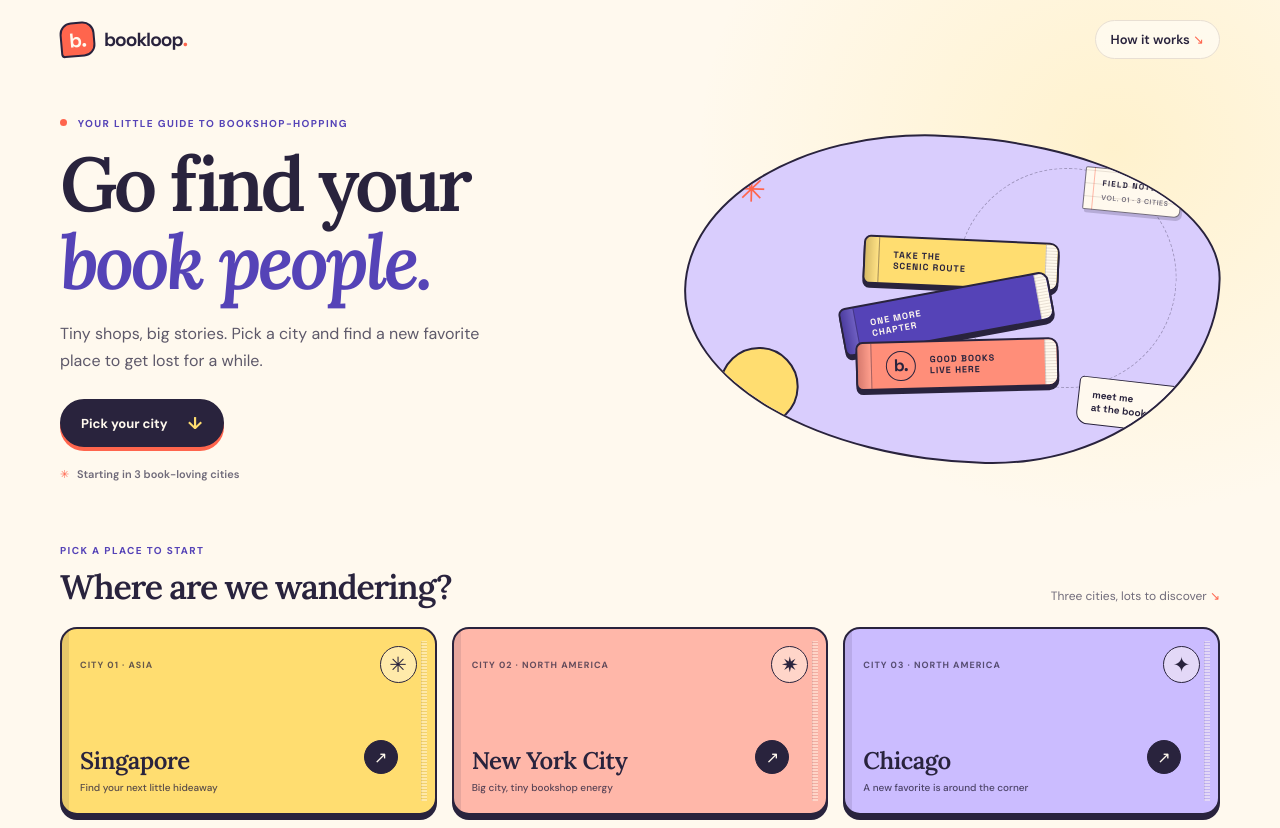
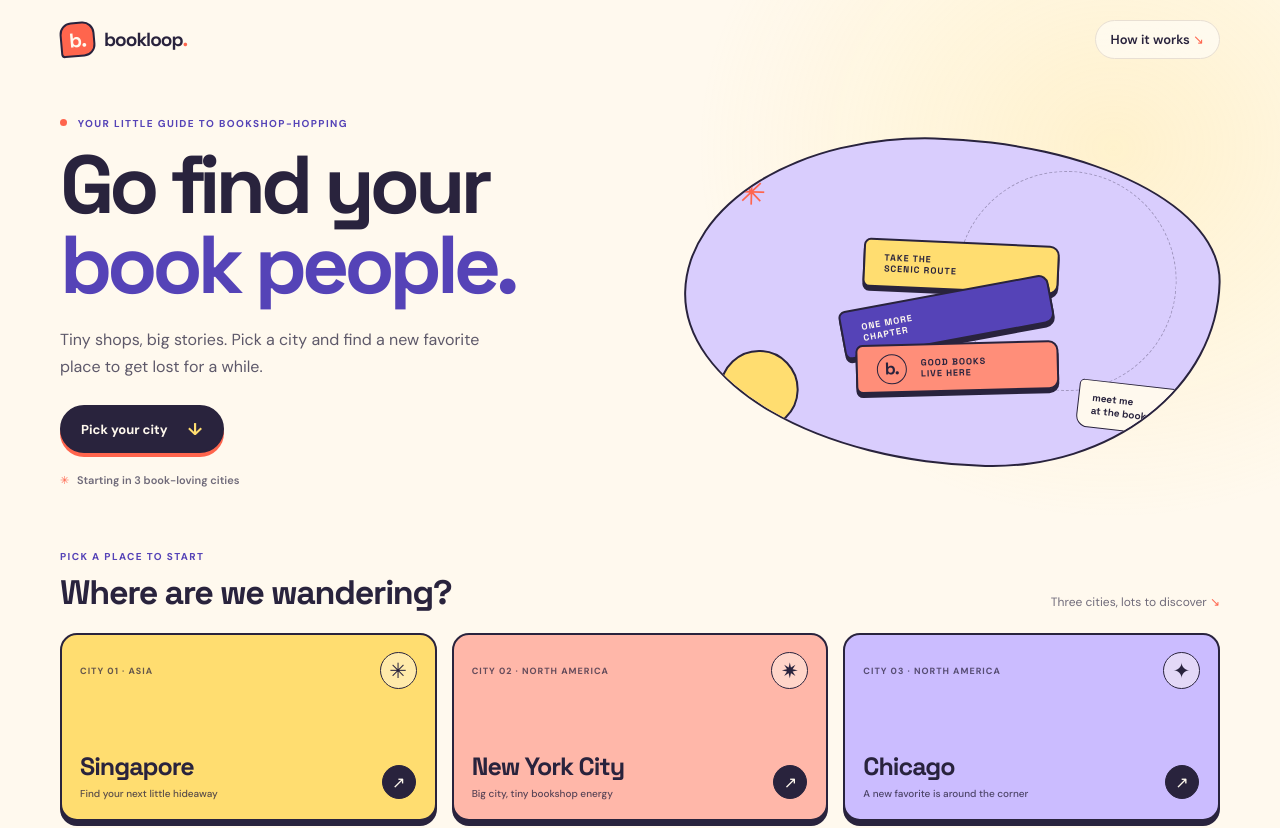
Before and after one commit to Scott-Switzer/bookstore-finder, a plain HTML site: page index.html in a window 1280 px wide. Shown: the top 828 px of the page. Drawn offline with nearby package versions, Linux system fonts and the light colour scheme.

Commit message:
Revert bookish editorial design details
Co-authored-by: Copilot <223556219+Copilot@users.noreply.github.com>

```diff
--- a/index.html
+++ b/index.html
@@ -33,7 +33,6 @@
         <div class="hero-art" aria-hidden="true">
           <span class="art-spark art-spark-one">✳</span>
           <span class="art-spark art-spark-two">✦</span>
-          <span class="journal-label"><span>FIELD NOTES</span><span>VOL. 01 · 3 CITIES</span></span>
           <div class="book-stack">
             <div class="book book-back"><span>TAKE THE<br>SCENIC ROUTE</span></div>
             <div class="book book-middle"><span>ONE MORE<br>CHAPTER</span></div>
--- a/styles.css
+++ b/styles.css
@@ -1,4 +1,4 @@
-@import url("https://fonts.googleapis.com/css2?family=DM+Sans:wght@400;500;600;700&family=Lora:ital,wght@0,500;0,600;1,500;1,600&family=Space+Grotesk:wght@400;500;600;700&display=swap");
+@import url("https://fonts.googleapis.com/css2?family=DM+Sans:wght@400;500;600;700&family=Space+Grotesk:wght@400;500;600;700&display=swap");
 
 :root {
   color-scheme: light;
@@ -448,7 +448,7 @@ a:focus-visible,
 .popup-title {
   margin: 0 0 3px;
   color: var(--ink);
-  font-family: "Lora", Georgia, serif;
+  font-family: "Playfair Display", Georgia, serif;
   font-size: 16px;
 }
 
@@ -527,38 +527,6 @@ main,
   letter-spacing: -1px;
 }
 
-.journal-label {
-  position: absolute;
-  z-index: 2;
-  top: 29px;
-  right: 40px;
-  display: grid;
-  gap: 5px;
-  padding: 9px 11px 8px 17px;
-  border: 1px solid rgb(41 35 61 / 65%);
-  border-radius: 2px 8px 6px 2px;
-  color: var(--ink);
-  background:
-    linear-gradient(90deg, transparent 0 8px, rgb(255 101 77 / 45%) 8px 9px, transparent 9px),
-    repeating-linear-gradient(0deg, #fff9ee 0 12px, #e8dfd3 12px 13px);
-  box-shadow: 2px 3px 0 rgb(41 35 61 / 20%);
-  transform: rotate(4deg);
-}
-
-.journal-label span:first-child {
-  font-family: "Space Grotesk", sans-serif;
-  font-size: 8px;
-  font-weight: 700;
-  letter-spacing: 1.2px;
-}
-
-.journal-label span:last-child {
-  color: var(--muted);
-  font-size: 7px;
-  font-weight: 600;
-  letter-spacing: 0.6px;
-}
-
 .wordmark-icon {
   width: 35px;
   height: 35px;
@@ -619,20 +587,20 @@ main,
 
 h1,
 h2 {
-  font-family: "Lora", Georgia, serif;
-  font-weight: 600;
+  font-family: "Space Grotesk", "DM Sans", sans-serif;
+  font-weight: 700;
 }
 
 h1 {
   margin-bottom: 20px;
-  font-size: clamp(50px, 6.6vw, 76px);
-  letter-spacing: -3.8px;
-  line-height: 1.02;
+  font-size: clamp(52px, 7.3vw, 82px);
+  letter-spacing: -5px;
+  line-height: 0.98;
 }
 
 h1 span {
   color: var(--green);
-  font-style: italic;
+  font-style: normal;
 }
 
 .intro-copy {
@@ -743,8 +711,7 @@ a:focus-visible,
   display: flex;
   align-items: center;
   justify-content: flex-start;
-  padding-left: 28px;
-  overflow: hidden;
+  padding-left: 19px;
   border: 2px solid var(--ink);
   border-radius: 7px 10px 10px 7px;
   box-shadow: 0 4px 0 var(--ink);
@@ -753,37 +720,6 @@ a:focus-visible,
   font-weight: 700;
   letter-spacing: 1px;
   line-height: 1.2;
-}
-
-.book::before,
-.book::after {
-  position: absolute;
-  top: 0;
-  bottom: 0;
-  content: "";
-}
-
-.book::before {
-  left: 0;
-  width: 13px;
-  border-right: 1px solid rgb(41 35 61 / 28%);
-  background: linear-gradient(90deg, rgb(41 35 61 / 19%), rgb(255 255 255 / 15%));
-}
-
-.book::after {
-  right: 0;
-  width: 11px;
-  border-left: 1px solid rgb(41 35 61 / 20%);
-  background: repeating-linear-gradient(
-    0deg,
-    #fff9ee 0 2px,
-    #e8dfd3 2px 3px
-  );
-}
-
-.book > span {
-  position: relative;
-  z-index: 1;
 }
 
 .book-back {
@@ -907,29 +843,6 @@ h2 {
   transition: transform 160ms ease, box-shadow 160ms ease;
 }
 
-.city-card > span {
-  position: relative;
-  z-index: 1;
-}
-
-.city-card::before {
-  width: 7px;
-  position: absolute;
-  inset: 0 auto 0 0;
-  background: rgb(41 35 61 / 11%);
-  content: "";
-}
-
-.city-card::after {
-  width: 5px;
-  position: absolute;
-  inset: 12px 8px 12px auto;
-  border-left: 1px solid rgb(41 35 61 / 12%);
-  background: repeating-linear-gradient(0deg, rgb(255 249 238 / 65%) 0 2px, rgb(41 35 61 / 9%) 2px 3px);
-  content: "";
-  opacity: 0.7;
-}
-
 .city-card:nth-child(1) {
   --city-color: #ffdd70;
 }
@@ -994,10 +907,10 @@ h2 {
 
 .city-name {
   display: block;
-  font-family: "Lora", Georgia, serif;
-  font-size: clamp(19px, 2.1vw, 24px);
-  font-weight: 600;
-  letter-spacing: -0.5px;
+  font-family: "Space Grotesk", sans-serif;
+  font-size: clamp(20px, 2.2vw, 25px);
+  font-weight: 700;
+  letter-spacing: -1px;
 }
 
 .city-caption {
@@ -1077,7 +990,7 @@ h2 {
 }
 
 .store-name {
-  font-family: "Lora", Georgia, serif;
+  font-family: "Space Grotesk", sans-serif;
   font-size: 15px;
   font-weight: 600;
 }
```
